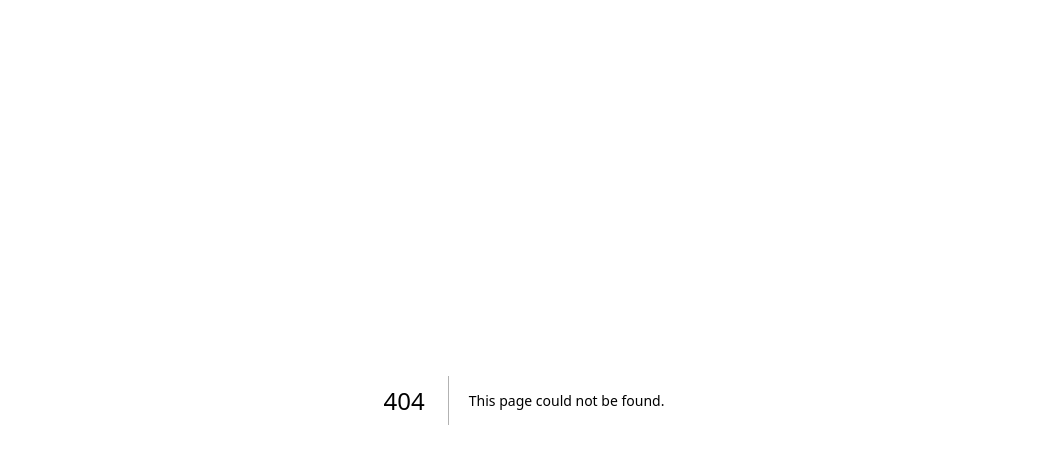
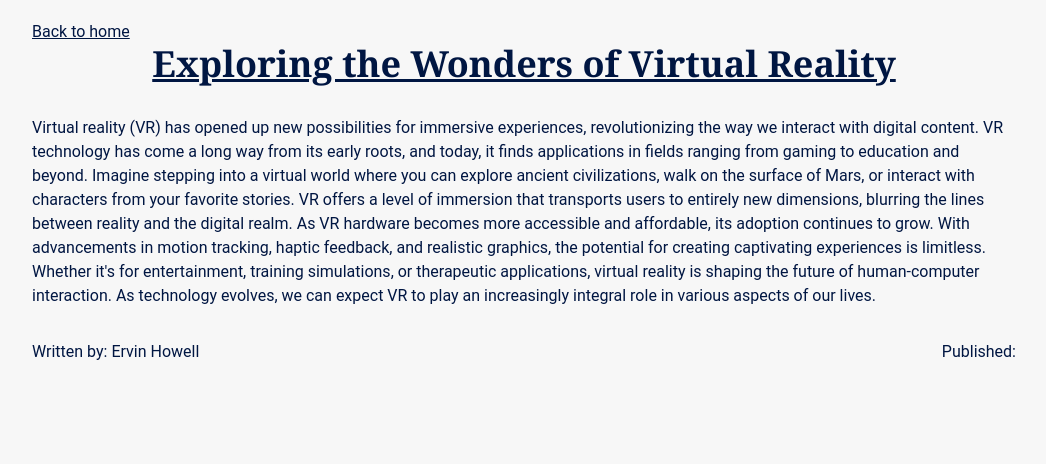
Before and after one commit to Kayvin59/metaverse-blog, a Next.js app: page /posts/1 in a window 1280 px wide. Before the commit this address had no page. Shown: the top 464 px of the page, without its empty margins (116-1162 px from the left). Built offline with nearby package versions, Linux system fonts and the light colour scheme.

Commit message:
feat: add page details

```diff
--- a/app/layout.tsx
+++ b/app/layout.tsx
@@ -1,8 +1,5 @@
 import './globals.css'
 import type { Metadata } from 'next'
-import { Inter } from 'next/font/google'
-
-const inter = Inter({ subsets: ['latin'] })
 
 export const metadata: Metadata = {
   title: 'Create Next App',
@@ -16,7 +13,7 @@ export default function RootLayout({
 }) {
   return (
     <html lang="en">
-      <body className={inter.className}>{children}</body>
+      <body className='font-roboto'>{children}</body>
     </html>
   )
 }
--- a/app/page.tsx
+++ b/app/page.tsx
@@ -1,8 +1,8 @@
 import PostList from "@/components/PostList";
-import { getData } from "@/lib/get-posts";
+import { getPosts } from "@/lib/get-data";
 
 export default async function Home() {
-  const data: BlogPost[] = await getData();
+  const data: BlogPost[] = await getPosts();
 
   return (
     <main className="flex min-h-screen max-w-5xl flex-col items-center mx-auto my-0 p-5 font-roboto">
--- /dev/null
+++ b/app/posts/[id]/page.tsx
@@ -0,0 +1,24 @@
+import { postsData } from '@/data';
+import Link from 'next/link';
+
+export default function PostDetails({ params }: { params: { id: string } }) {
+    const postId = params.id;
+    const postDetails = postsData.find((post: BlogPost) => post.id === postId);
+
+    if (!postDetails) {
+      return <div>Post not found</div>;
+    }
+
+    return (
+      <div className="flex min-h-screen max-w-5xl flex-col items-center mx-auto my-0 p-5 font-roboto">
+        <Link href='/' className='flex self-start underline'>Back to home</Link>
+        <h1 className="text-4xl underline font-bold mb-8 font-cambria">{postDetails.title}</h1>
+        <p className='mb-8'>{postDetails.body}</p>
+        <div className='flex justify-between w-full'>
+          <span>Written by: {postDetails.author}</span>
+          <span>Published: {/* {postDetails.published} */}</span>
+        </div>
+      </div>
+
+    )
+}
--- a/components/PostList.tsx
+++ b/components/PostList.tsx
@@ -1,3 +1,4 @@
+import Link from "next/link"
 import { Card, CardHeader, CardTitle, CardDescription, CardContent } from "@/components/ui/card"
 import { ArrowUpRight } from 'lucide-react';
 
@@ -6,6 +7,7 @@ export default function PostList({ posts }: { posts: BlogPost[] }) {
         <ul>
             {posts.map((post: BlogPost) => (
                 <li key={post.id} className="mb-5 group">
+                    <Link href={`/posts/${post.id}`}>
                         <Card className="flex flex-col p-5 relative hover:shadow-2xl">
                             <ArrowUpRight className="absolute transition-transform transform duration-300 top-4 right-4 group-hover:top-2 group-hover:right-2"/>
                             <CardHeader className="mb-5">
@@ -14,8 +16,12 @@ export default function PostList({ posts }: { posts: BlogPost[] }) {
                             </CardHeader>
                             <CardContent className="line-clamp-2 flex-nowrap p-0">{post.body}</CardContent>
                         </Card>
+                    </Link>
                 </li>
             ))}
+            {posts.length === 0 && (
+                <p>No posts yet</p>
+            )}
         </ul>
     )
 }
--- a/data/index.js
+++ b/data/index.js
@@ -1,30 +1,30 @@
 export const postsData = [
   {
-    "id": 1,
+    "id": "1",
     "author": "Ervin Howell",
     "title": "Exploring the Wonders of Virtual Reality",
     "body": "Virtual reality (VR) has opened up new possibilities for immersive experiences, revolutionizing the way we interact with digital content. VR technology has come a long way from its early roots, and today, it finds applications in fields ranging from gaming to education and beyond.\n\nImagine stepping into a virtual world where you can explore ancient civilizations, walk on the surface of Mars, or interact with characters from your favorite stories. VR offers a level of immersion that transports users to entirely new dimensions, blurring the lines between reality and the digital realm.\n\nAs VR hardware becomes more accessible and affordable, its adoption continues to grow. With advancements in motion tracking, haptic feedback, and realistic graphics, the potential for creating captivating experiences is limitless.\n\nWhether it's for entertainment, training simulations, or therapeutic applications, virtual reality is shaping the future of human-computer interaction. As technology evolves, we can expect VR to play an increasingly integral role in various aspects of our lives."
   },
   {
-    "id": 2,
+    "id": "2",
     "author": "Leanne Graham",
     "title": "The Future of Artificial Intelligence",
     "body": "Artificial Intelligence (AI) is rapidly advancing and reshaping industries across the globe. From self-driving cars to medical diagnostics, AI-powered systems are becoming integral to our daily lives.\n\nAt its core, AI aims to replicate human cognitive functions in machines. This includes tasks like learning from experience, reasoning, problem-solving, and even understanding natural language. Machine Learning (ML), a subset of AI, empowers computers to learn from data and improve their performance over time.\n\nIn recent years, AI breakthroughs have led to the creation of intelligent virtual assistants, like Siri and Alexa, that can understand and respond to human commands. AI is also being used to make sense of massive datasets, enabling businesses to extract valuable insights and make informed decisions.\n\nWhile AI offers tremendous potential, it also raises ethical and societal questions. As AI systems become more autonomous, discussions around accountability, bias, and transparency become crucial. The future of AI holds both promise and challenges, and navigating this landscape requires collaboration between technologists, policymakers, and society as a whole."
   },
   {
-    "id": 3,
+    "id": "3",
     "author": "Clementine Bauch",
     "title": "Unveiling the Secrets of Quantum Computing",
     "body": "Quantum computing, with its ability to perform complex calculations at unprecedented speeds, holds the promise of revolutionizing industries that rely on computational power. Unlike classical bits used in traditional computers, quantum bits (qubits) can exist in multiple states simultaneously, thanks to the principles of superposition and entanglement.\n\nThese properties enable quantum computers to solve problems that are practically impossible for classical computers to handle. From optimizing supply chains to simulating molecular interactions, quantum computing has the potential to transform fields such as cryptography, drug discovery, and materials science.\n\nHowever, building and maintaining stable qubits is a significant challenge. Quantum computers are highly sensitive to external factors and require extreme cold temperatures to operate. Researchers are exploring various qubit implementations, including superconducting circuits and trapped ions.\n\nAs the field advances, quantum computers are expected to solve complex problems that are currently infeasible, leading to breakthroughs in areas such as machine learning, optimization, and cryptography. Despite the hurdles, the age of quantum computing is dawning, promising a new era of computational capabilities."
   },
   {
-    "id": 4,
+    "id": "4",
     "author": "Patricia Lebsack",
     "title": "The Rise of Decentralized Finance",
     "body": "Decentralized Finance (DeFi) is disrupting traditional financial systems by leveraging blockchain technology to create an open and permissionless financial ecosystem. Unlike traditional banks and intermediaries, DeFi platforms enable individuals to access a wide range of financial services without relying on intermediaries.\n\nThrough smart contracts on blockchain platforms like Ethereum, users can lend, borrow, trade, and earn interest on their cryptocurrency holdings. DeFi applications include decentralized exchanges (DEXs), lending protocols, stablecoins, and yield farming platforms.\n\nDeFi's core principles of transparency, accessibility, and interoperability have attracted a growing community of users and developers. However, challenges such as scalability, security vulnerabilities, and regulatory concerns need to be addressed to ensure the long-term success of DeFi.\n\nAs DeFi projects continue to innovate and mature, they have the potential to reshape the traditional financial landscape. By providing financial services to the unbanked and facilitating borderless transactions, DeFi is poised to play a transformative role in the future of finance."
   },
   {
-    "id": 5,
+    "id": "5",
     "author": "Chelsey Dietrich",
     "title": "Journey into Space Tourism",
     "body": "Space tourism is no longer a distant dream. Advances in aerospace technology and commercial spaceflight ventures have opened up the possibility for civilians to venture beyond Earth's atmosphere.\n\nCompanies like SpaceX, Blue Origin, and Virgin Galactic are at the forefront of the space tourism industry, developing spacecraft that can carry paying passengers on suborbital and even orbital flights.\n\nSpace tourists can experience weightlessness, marvel at Earth from space, and contribute to scientific research during their journeys. While the cost of space tourism remains high, ongoing innovation and competition are expected to drive down prices in the coming years.\n\nHowever, space tourism also raises questions about environmental impact and sustainability. Balancing the excitement of space exploration with responsible stewardship of our planet is a challenge the industry must address.\n\nAs space tourism continues to evolve, it offers a glimpse into the future of human space exploration and the potential for ordinary individuals to become spacefarers."
--- /dev/null
+++ b/lib/get-data.ts
@@ -0,0 +1,21 @@
+async function getPosts() {
+    const res = await fetch("http://localhost:3000/posts");
+
+    if (!res.ok) {
+      throw new Error('Failed to fetch data')
+    }
+
+    return res.json()
+}
+
+async function getPostdetails(id: string) {
+    const res = await fetch("http://localhost:3000/posts/" + id);
+
+    if (!res.ok) {
+      throw new Error('Failed to fetch data')
+    }
+
+    return res.json()
+}
+
+export { getPosts, getPostdetails }
--- a/types.d.ts
+++ b/types.d.ts
@@ -1,5 +1,5 @@
 type BlogPost = {
-    id: number
+    id: string
     author: string
     title: string
     body: string
```
Also changed, not shown: lib/get-posts.ts (deleted, +0 -11 lines), app/posts/route.ts (line endings or trailing spaces). Lines whose indentation alone changed are shown as unchanged.
